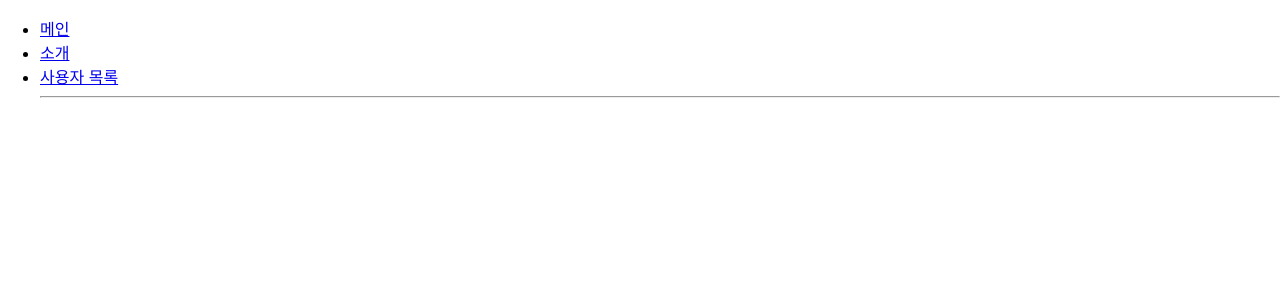
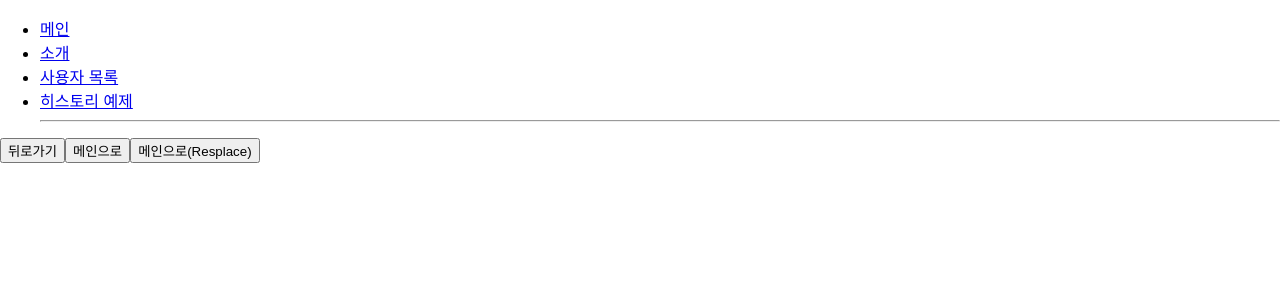
Before and after one commit to Seung8/react-router, a React (Create React App) app: page /history in a window 1280 px wide. Shown: the top 300 px of the page. Built offline with nearby package versions, Linux system fonts and the light colour scheme.

Commit message:
- 페이지 이탈방지(history.block()) 추기

```diff
--- a/src/App.js
+++ b/src/App.js
@@ -1,6 +1,7 @@
 import React from "react";
 import { Route, Link } from "react-router-dom";
 import About from "./About";
+import HistorySample from "./HistorySample";
 import Home from "./Home";
 import Profiles from "./Profiles";
 
@@ -17,11 +18,15 @@
         <li>
           <Link to="/profiles">사용자 목록</Link>
         </li>
+        <li>
+          <Link to="/history">히스토리 예제</Link>
+        </li>
         <hr />
       </ul>
       <Route path="/" component={Home} exact />
       <Route path="/about" component={About} />
       <Route path="/profiles" component={Profiles} />
+      <Route path="/history" component={HistorySample} />
     </div>
   );
 }
--- /dev/null
+++ b/src/HistorySample.js
@@ -0,0 +1,37 @@
+import React, { useEffect } from "react";
+
+function HistorySample({ history }) {
+  const goBack = () => {
+    history.goBack();
+  };
+
+  const goHome = () => {
+    // 방문 기록을 남기고 특정 페이지로 이동
+    history.push("/");
+  };
+
+  const ReplaceToHome = () => {
+    // replace()는 push()와 다르게 방문 기록을 남기지 않고 페이지를 이동한다.
+    history.replace("/");
+  };
+
+  useEffect(() => {
+    // history.block()은 페이지가 이탈되기 전 확인할 수 있도록 페이지 이탈 방지 역할을 한다.
+    const unBlock = history.block("페이지가 이탈됩니다.");
+
+    // 컴포넌트가 언마운트 될 때
+    return () => {
+      unBlock();
+    };
+  }, [history]);
+
+  return (
+    <div>
+      <button onClick={goBack}>뒤로가기</button>
+      <button onClick={goHome}>메인으로</button>
+      <button onClick={goHome}>메인으로(Resplace)</button>
+    </div>
+  );
+}
+
+export default HistorySample;
```
